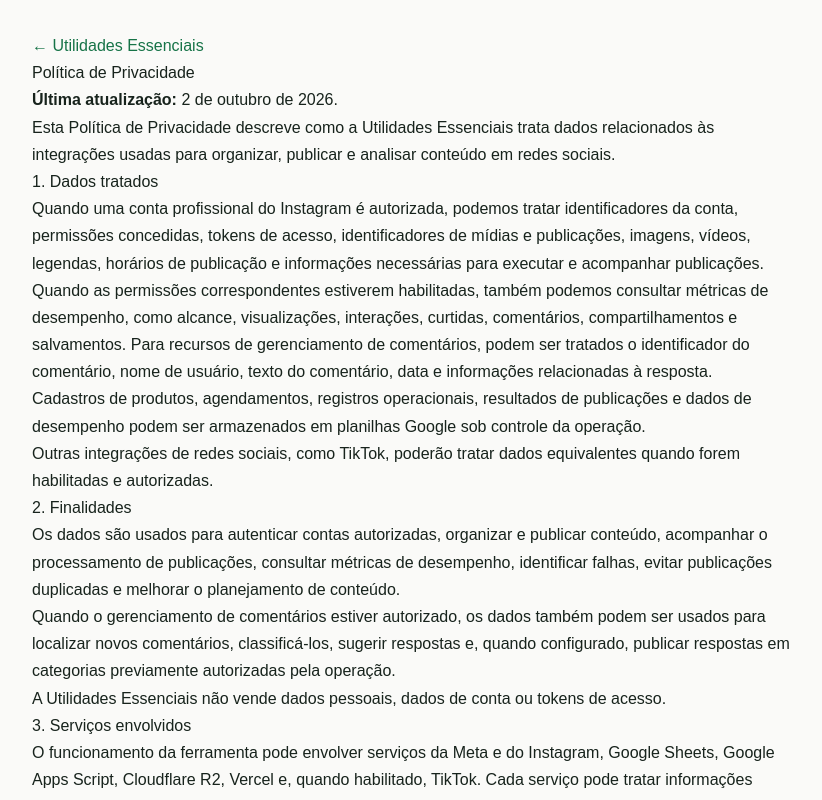
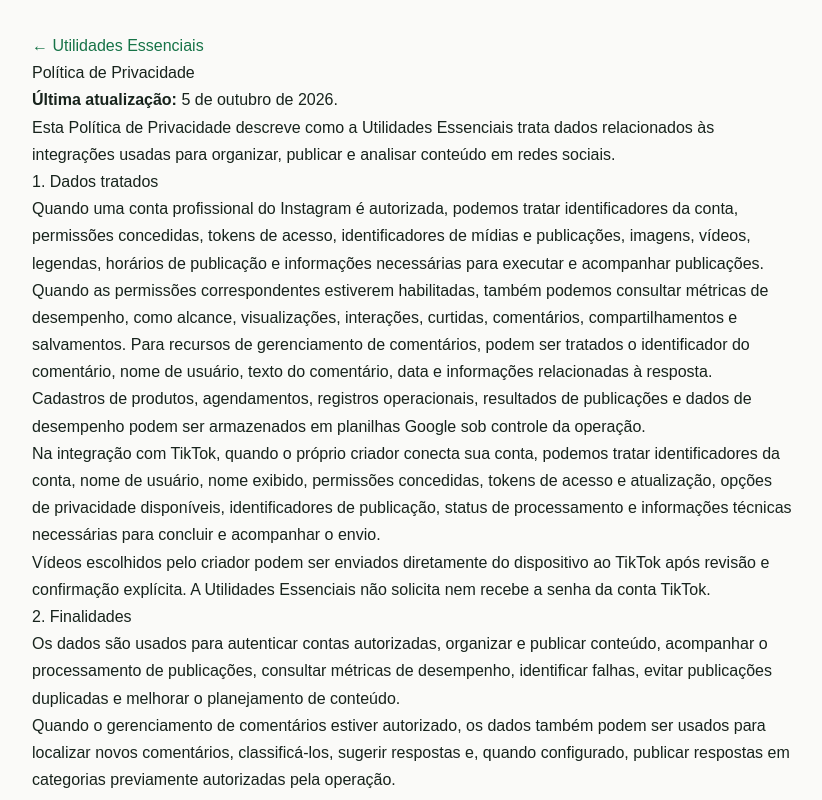
Before and after one commit to marialuizasp/utilidades-essenciais, a Next.js app: page /privacidade in a window 1280 px wide. Shown: the whole page, without its empty margins (228-1050 px from the left). Built offline with nearby package versions, Linux system fonts and the light colour scheme.

Commit message:
Document TikTok creator data handling

```diff
--- a/app/privacidade/page.jsx
+++ b/app/privacidade/page.jsx
@@ -24,7 +24,7 @@ export default function Privacy() {
         <h1>Política de Privacidade</h1>
 
         <p>
-          <strong>Última atualização:</strong> 2 de outubro de 2026.
+          <strong>Última atualização:</strong> 5 de outubro de 2026.
         </p>
 
         <p>
@@ -60,8 +60,18 @@ export default function Privacy() {
         </p>
 
         <p>
-          Outras integrações de redes sociais, como TikTok, poderão tratar
-          dados equivalentes quando forem habilitadas e autorizadas.
+          Na integração com TikTok, quando o próprio criador conecta sua conta,
+          podemos tratar identificadores da conta, nome de usuário, nome exibido,
+          permissões concedidas, tokens de acesso e atualização, opções de
+          privacidade disponíveis, identificadores de publicação, status de
+          processamento e informações técnicas necessárias para concluir e
+          acompanhar o envio.
+        </p>
+
+        <p>
+          Vídeos escolhidos pelo criador podem ser enviados diretamente do
+          dispositivo ao TikTok após revisão e confirmação explícita. A
+          Utilidades Essenciais não solicita nem recebe a senha da conta TikTok.
         </p>
 
         <h2>2. Finalidades</h2>
@@ -98,10 +108,12 @@ export default function Privacy() {
 
         <p>
           Tokens e credenciais de integração são mantidos em ambientes de
-          acesso restrito e não devem ser exibidos publicamente. Os dados são
-          conservados pelo período necessário para operar, monitorar e manter
-          a integração, cumprir obrigações aplicáveis e investigar falhas
-          operacionais.
+          acesso restrito e não devem ser exibidos publicamente. Na integração
+          com TikTok, as sessões de criadores são armazenadas separadamente e
+          protegidas para que cada usuário opere apenas a própria conta
+          autorizada. Os dados são conservados pelo período necessário para
+          operar, monitorar e manter a integração, cumprir obrigações aplicáveis
+          e investigar falhas operacionais.
         </p>
 
         <p>
```
